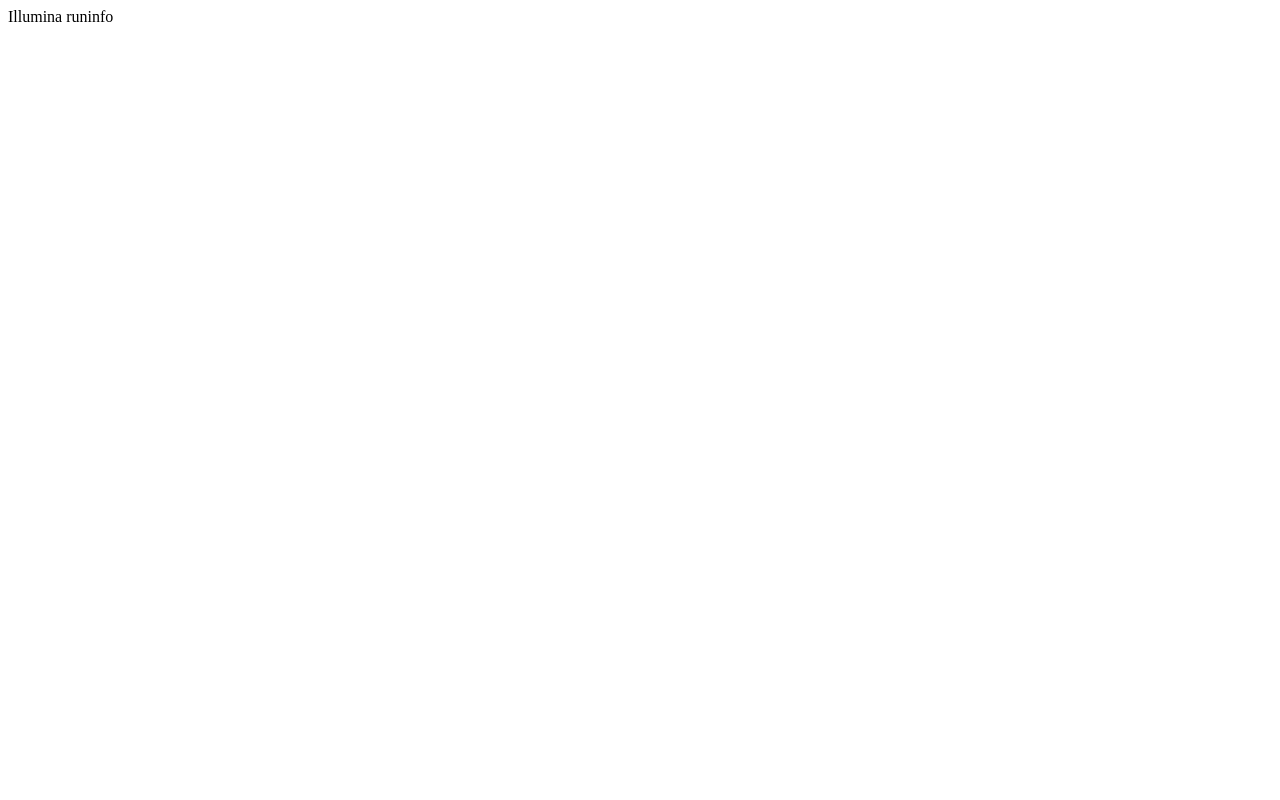
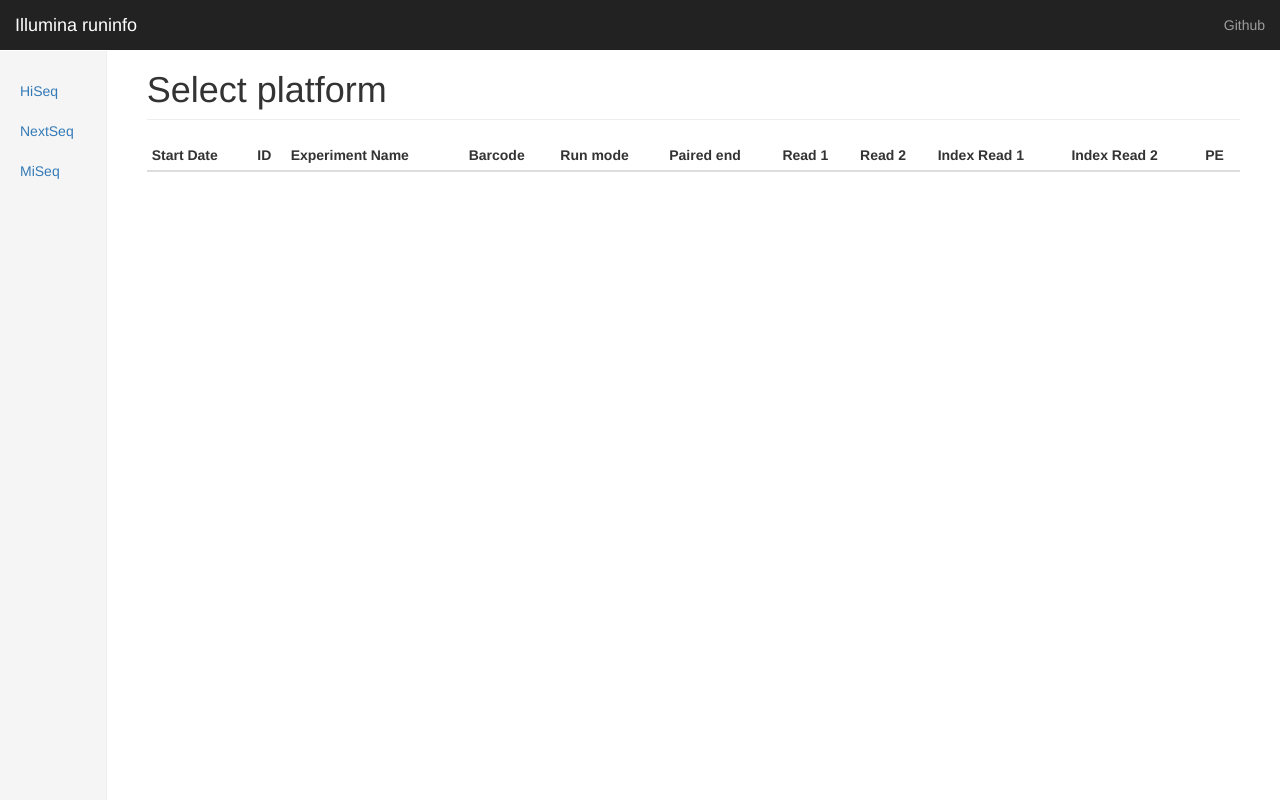
Before and after one commit to UMCUGenetics/illumina-runinfo, a Flask app: page / in a window 1280 px wide. Before the commit the page is almost empty. Run offline with Flask 2, Linux system fonts and the light colour scheme; lists and menus that the app fills with data are empty; some libraries are stand-ins or nearby versions.

Commit message:
Added index view

```diff
--- a/app/templates/base.html
+++ b/app/templates/base.html
@@ -28,7 +28,7 @@
             <span class="icon-bar"></span>
             <span class="icon-bar"></span>
           </button>
-          <a class="navbar-brand" href="#">Illumina runinfo</a>
+          <a class="navbar-brand" href="/">Illumina runinfo</a>
         </div>
         <div id="navbar" class="navbar-collapse collapse">
           <ul class="nav navbar-nav navbar-right">
--- /dev/null
+++ b/app/templates/index.html
@@ -0,0 +1,2 @@
+{% extends "base.html" %}
+{% block platform %}Select platform{% endblock %}
--- a/app/views.py
+++ b/app/views.py
@@ -6,7 +6,7 @@
 
 @app.route("/")
 def index():
-    return "Illumina runinfo"
+    return render_template('index.html')
 
 @app.route("/platform/<platform_name>")
 def show_runinfo(platform_name):
```
